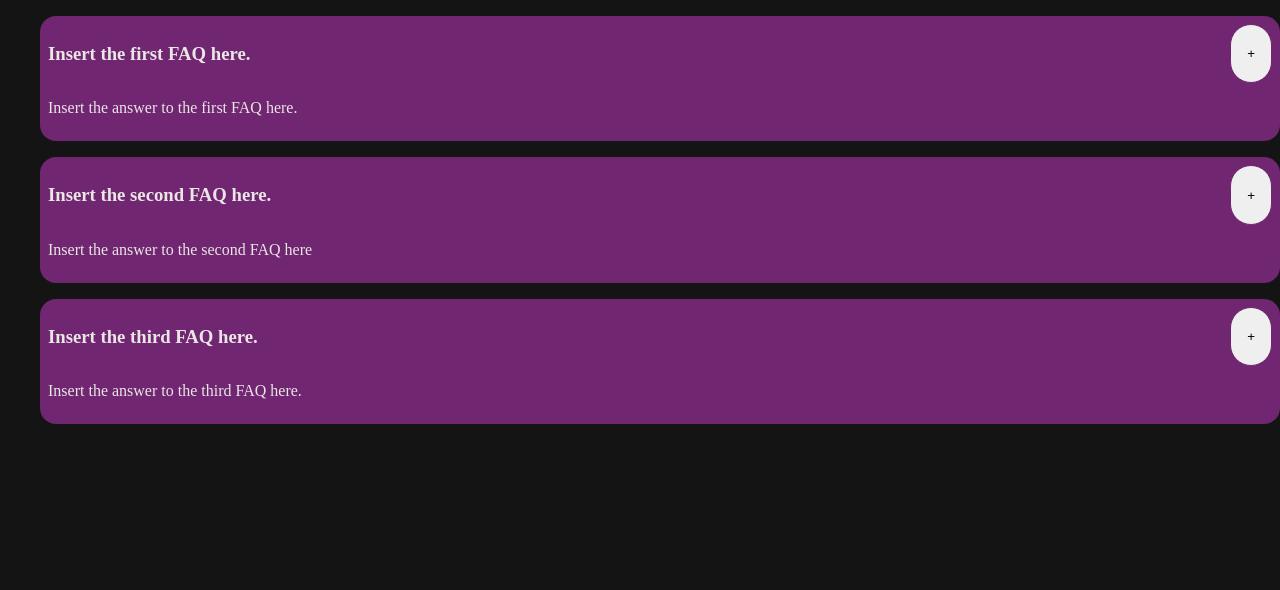
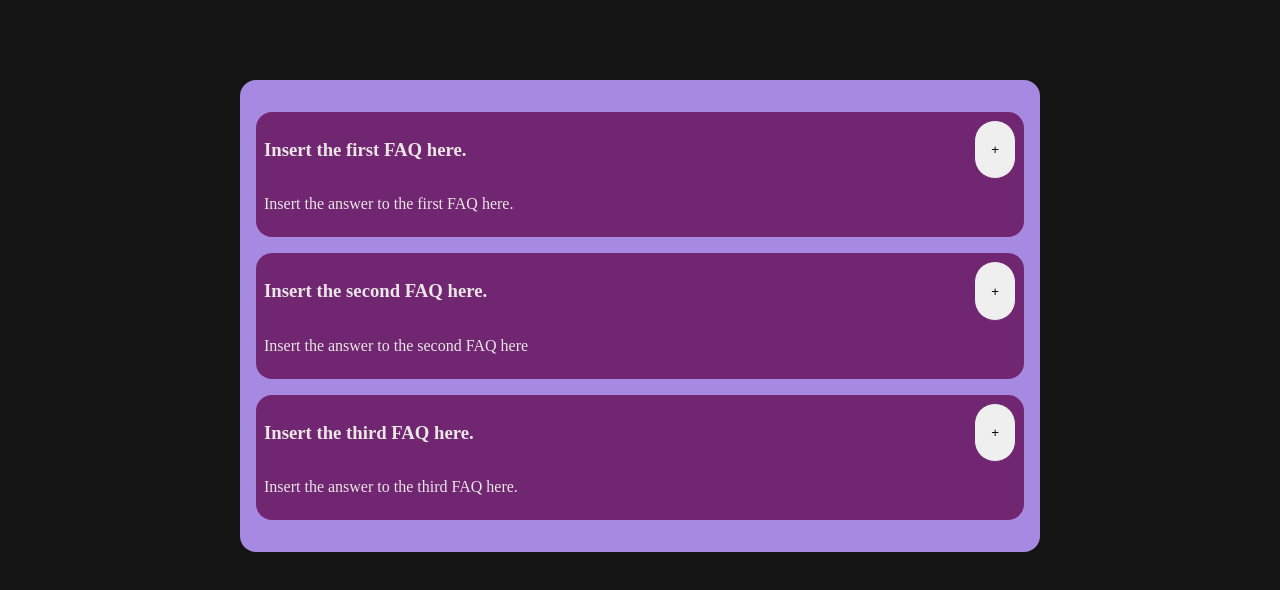
Before and after one commit to sreeyu/accordion, a React (Create React App) app: page / in a window 1280 px wide. Shown: the top 590 px of the page. Built offline with nearby package versions, Linux system fonts and the light colour scheme.

Commit message:
Style Faq component

```diff
--- a/src/components/Faq.jsx
+++ b/src/components/Faq.jsx
@@ -1,4 +1,5 @@
 import React from "react";
+import styles from './Faq.module.css'
 import Questions from "./Questions";
 
 function Faq(props){
@@ -7,7 +8,7 @@ function Faq(props){
     <Questions key={question.id} qs={question.title} info={question.info} />)
 
     return(
-        <ul>
+        <ul className={styles.container} >
             {content}
         </ul>
     );
--- /dev/null
+++ b/src/components/Faq.module.css
@@ -0,0 +1,7 @@
+.container{
+    background-color: #A689E1;
+    padding: 1rem;
+    margin: 5rem auto;
+    max-width: 50rem;
+    border-radius: 1rem;
+}
```
